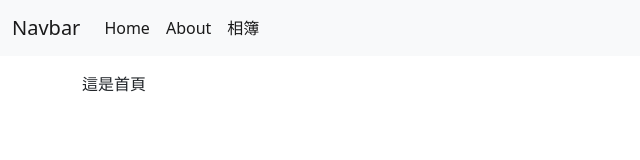
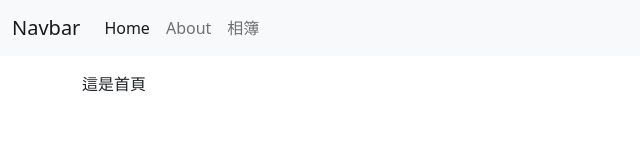
Before and after one commit to vdiefn/react-router-record, a React (Vite) app: page / in a window 1280 px wide. Shown: the top 160 px of the page, without its empty margins (0-640 px from the left). Built offline with nearby package versions, Linux system fonts and the light colour scheme.

Commit message:
Navbar refactor

```diff
--- a/src/components/Navbar.jsx
+++ b/src/components/Navbar.jsx
@@ -1,4 +1,4 @@
-import { Link } from 'react-router-dom'
+import { NavLink } from 'react-router-dom'
 
 function Navbar() {
   return (<nav className="navbar navbar-expand-lg bg-light">
@@ -8,13 +8,13 @@
       <div className="collapse navbar-collapse" id="navbarSupportedContent">
         <ul className="navbar-nav me-auto mb-2 mb-lg-0">
           <li className="nav-item">
-            <Link className="nav-link active" aria-current="page" to='/'>Home</Link>
+            <NavLink className="nav-link" aria-current="page" to='/'>Home</NavLink>
           </li>
           <li className="nav-item">
-            <Link className="nav-link active" aria-current="page" to='/about'>About</Link>
+            <NavLink className="nav-link" aria-current="page" to='/about'>About</NavLink>
           </li>
           <li className="nav-item">
-            <Link className="nav-link active" aria-current="page" to='/album'>相簿</Link>
+            <NavLink className="nav-link" aria-current="page" to='/album'>相簿</NavLink>
           </li>
         </ul>
       </div>
```
